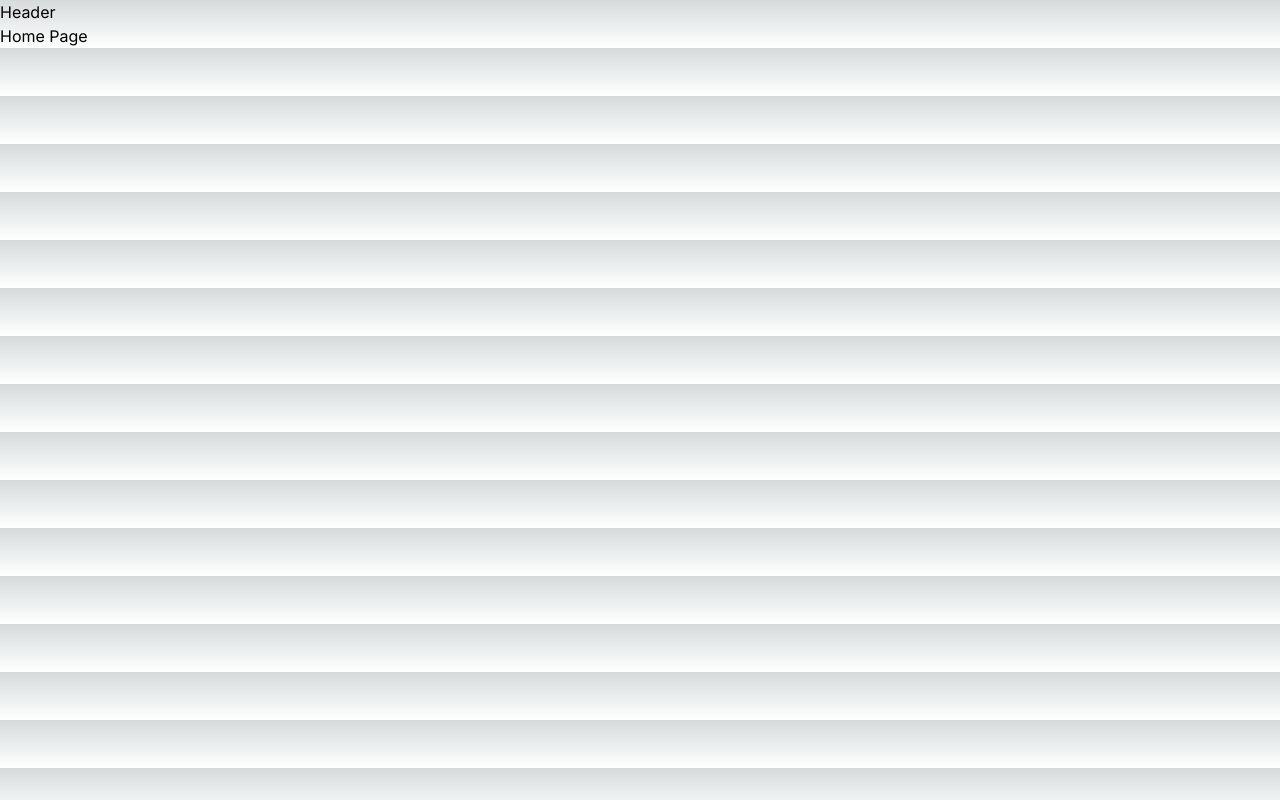
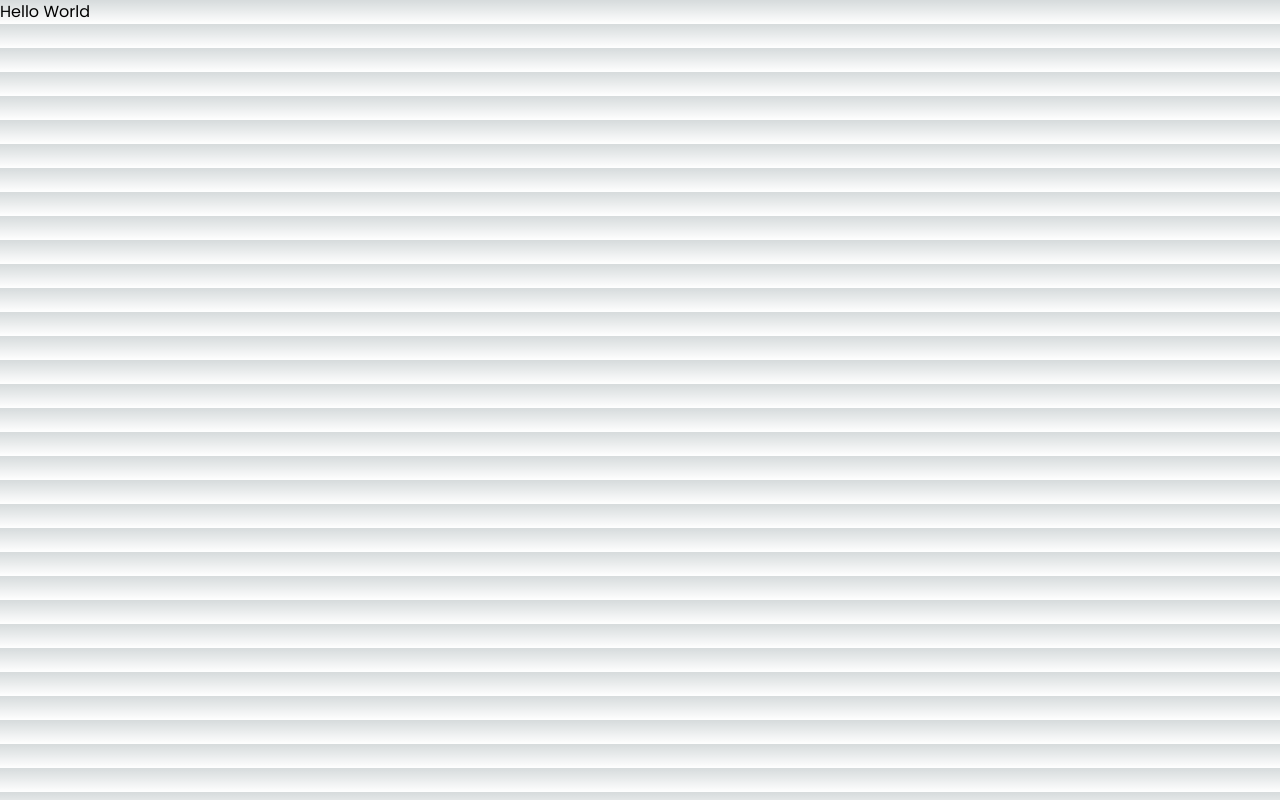
Before and after one commit to paulosantana95/fsw-travel-system, a Next.js app: page / in a window 1280 px wide. Built offline with nearby package versions, Linux system fonts and the light colour scheme.

Commit message:
feat: add next auth provider

```diff
--- a/src/app/layout.tsx
+++ b/src/app/layout.tsx
@@ -1,24 +1,27 @@
-import './globals.css'
-import { Inter } from 'next/font/google'
+import { NextAuthProvider } from "@/providers/auth";
+import "./globals.css";
+import { Poppins } from "next/font/google";
 
-const inter = Inter({ subsets: ['latin'] })
+const poppins = Poppins({
+  subsets: ["latin"],
+  weight: ["400", "500", "600", "700", "800", "900"],
+});
 
 export const metadata = {
-  title: 'Create Next App',
-  description: 'Generated by create next app',
-}
+  title: "FWS - Trips",
+  description: "Sistema de reserva de viagens",
+};
 
 export default function RootLayout({
   children,
 }: {
-  children: React.ReactNode
+  children: React.ReactNode;
 }) {
   return (
     <html lang="en">
-      <body className={inter.className}>
-        <h1>Header</h1>
-        {children}
+      <body className={poppins.className}>
+        <NextAuthProvider>{children}</NextAuthProvider>
       </body>
     </html>
-  )
+  );
 }
--- a/src/app/page.tsx
+++ b/src/app/page.tsx
@@ -1,7 +1,3 @@
-import React from 'react'
-
 export default function Home() {
-  return (
-    <h1>Home Page</h1>
-  )
+  return <div>Hello World</div>;
 }
--- /dev/null
+++ b/src/providers/auth.tsx
@@ -0,0 +1,11 @@
+"use client";
+
+import { SessionProvider } from "next-auth/react";
+
+type Props = {
+  children?: React.ReactNode;
+};
+
+export const NextAuthProvider = ({ children }: Props) => {
+  return <SessionProvider>{children}</SessionProvider>;
+};
```
